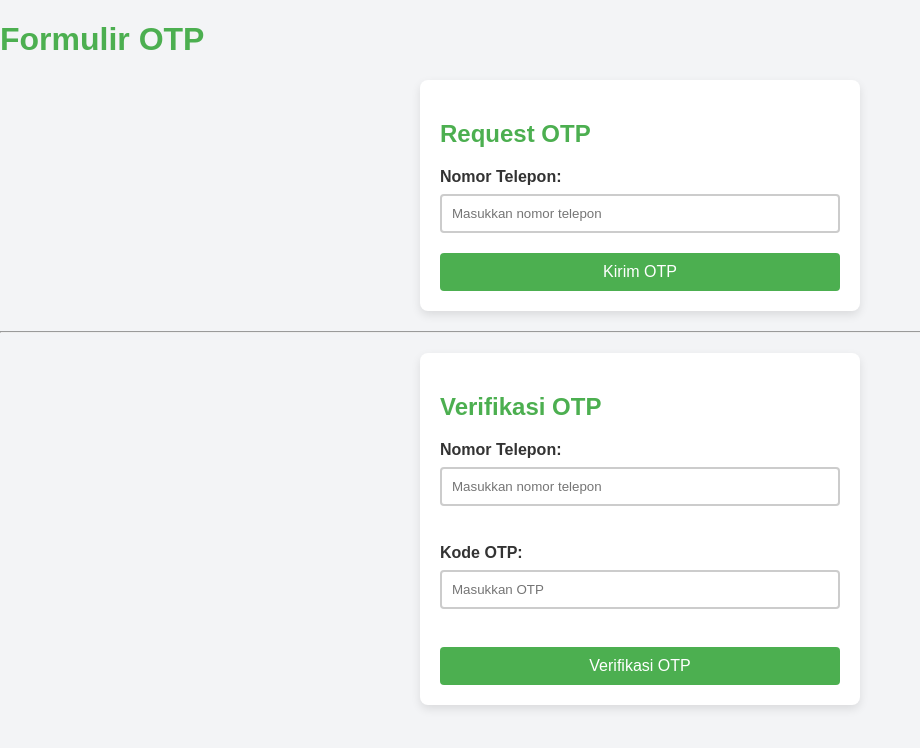
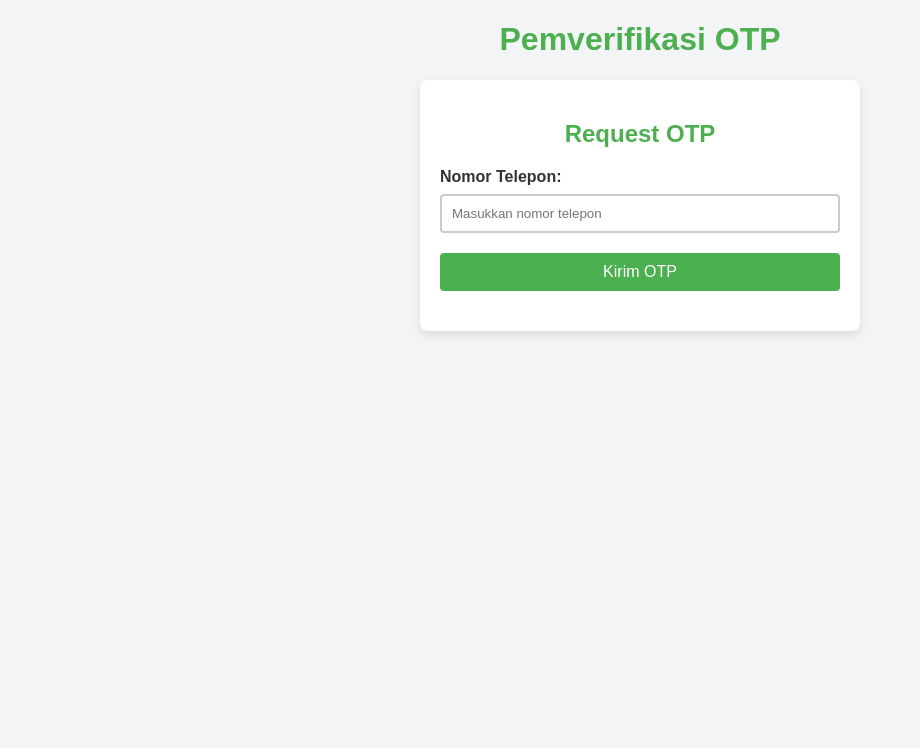
Before and after one commit to yanzhost45/Yanz, a plain HTML site: page index.html in a window 1280 px wide. Shown: the whole page, without its empty margins (0-920 px from the left). Drawn offline with Linux system fonts and the light colour scheme.

Commit message:
Update index.html

```diff
--- a/index.html
+++ b/index.html
@@ -15,13 +15,14 @@
 
     h1, h2 {
       color: #4CAF50;
+      text-align: center;
     }
 
-    section {
+    .container {
+      max-width: 400px;
+      margin: 20px auto;
+      padding: 20px;
       background-color: white;
-      padding: 20px;
-      margin: 20px auto;
-      max-width: 400px;
       border-radius: 8px;
       box-shadow: 0 4px 10px rgba(0, 0, 0, 0.1);
     }
@@ -57,10 +58,6 @@
       background-color: #45a049;
     }
 
-    hr {
-      margin: 20px 0;
-    }
-
     .message {
       text-align: center;
       margin-top: 20px;
@@ -70,11 +67,22 @@
       font-size: 1.2em;
       color: #4CAF50;
     }
+
+    .hidden {
+      display: none;
+    }
   </style>
   <script>
+    let verificationCode = ""; // Tempat untuk menyimpan OTP sementara
+
     // Fungsi untuk mengirimkan permintaan OTP
     async function requestOTP() {
       const msisdn = document.getElementById('msisdn').value;
+
+      if (!msisdn) {
+        alert("Nomor telepon tidak boleh kosong!");
+        return;
+      }
 
       const response = await fetch('https://web-otp-xl.vercel.app/api/otp/request', {
         method: 'POST',
@@ -85,30 +93,31 @@
       });
 
       const data = await response.json();
-      alert(data.message); // Tampilkan pesan dari server
+      if (data.status === "success") {
+        alert("OTP telah dikirim ke nomor " + msisdn);
+        verificationCode = data.otp;  // Menyimpan kode OTP
+        document.getElementById('otpSection').classList.remove('hidden');
+      } else {
+        alert(data.message);
+      }
     }
 
     // Fungsi untuk memverifikasi OTP
     async function verifyOTP() {
-      const msisdn = document.getElementById('msisdn_verify').value;
       const otp = document.getElementById('otp').value;
 
-      const response = await fetch('https://web-otp-xl.vercel.app/api/otp/verify', {
-        method: 'POST',
-        headers: {
-          'Content-Type': 'application/json'
-        },
-        body: JSON.stringify({ msisdn: msisdn, otp: otp })
-      });
-
-      const data = await response.json();
-      alert(data.message); // Tampilkan pesan dari server
+      if (otp === verificationCode) {
+        document.getElementById('verificationMessage').innerHTML = "<p>Verifikasi berhasil! Nomor telepon terverifikasi.</p>";
+      } else {
+        alert("OTP salah. Coba lagi.");
+      }
     }
   </script>
 </head>
 <body>
-  <h1>Formulir OTP</h1>
+  <h1>Pemverifikasi OTP</h1>
 
+  <div class="container">
     <!-- Formulir untuk meminta OTP -->
     <section>
       <h2>Request OTP</h2>
@@ -117,19 +126,19 @@
       <button onclick="requestOTP()">Kirim OTP</button>
     </section>
 
-  <hr>
-
-  <!-- Formulir untuk memverifikasi OTP -->
-  <section>
+    <!-- Formulir untuk memasukkan OTP, tersembunyi sampai OTP dikirim -->
+    <section id="otpSection" class="hidden">
       <h2>Verifikasi OTP</h2>
-    <label for="msisdn_verify">Nomor Telepon:</label>
-    <input type="text" id="msisdn_verify" name="msisdn_verify" placeholder="Masukkan nomor telepon" required>
-    <br><br>
-    <label for="otp">Kode OTP:</label>
+      <label for="otp">Masukkan OTP:</label>
       <input type="text" id="otp" name="otp" placeholder="Masukkan OTP" required>
-    <br><br>
       <button onclick="verifyOTP()">Verifikasi OTP</button>
     </section>
 
+    <!-- Pesan setelah verifikasi -->
+    <section id="verificationMessage" class="message">
+      <!-- Pesan verifikasi akan ditampilkan di sini -->
+    </section>
+  </div>
+
 </body>
 </html>
```
Lines whose indentation alone changed are shown as unchanged.
